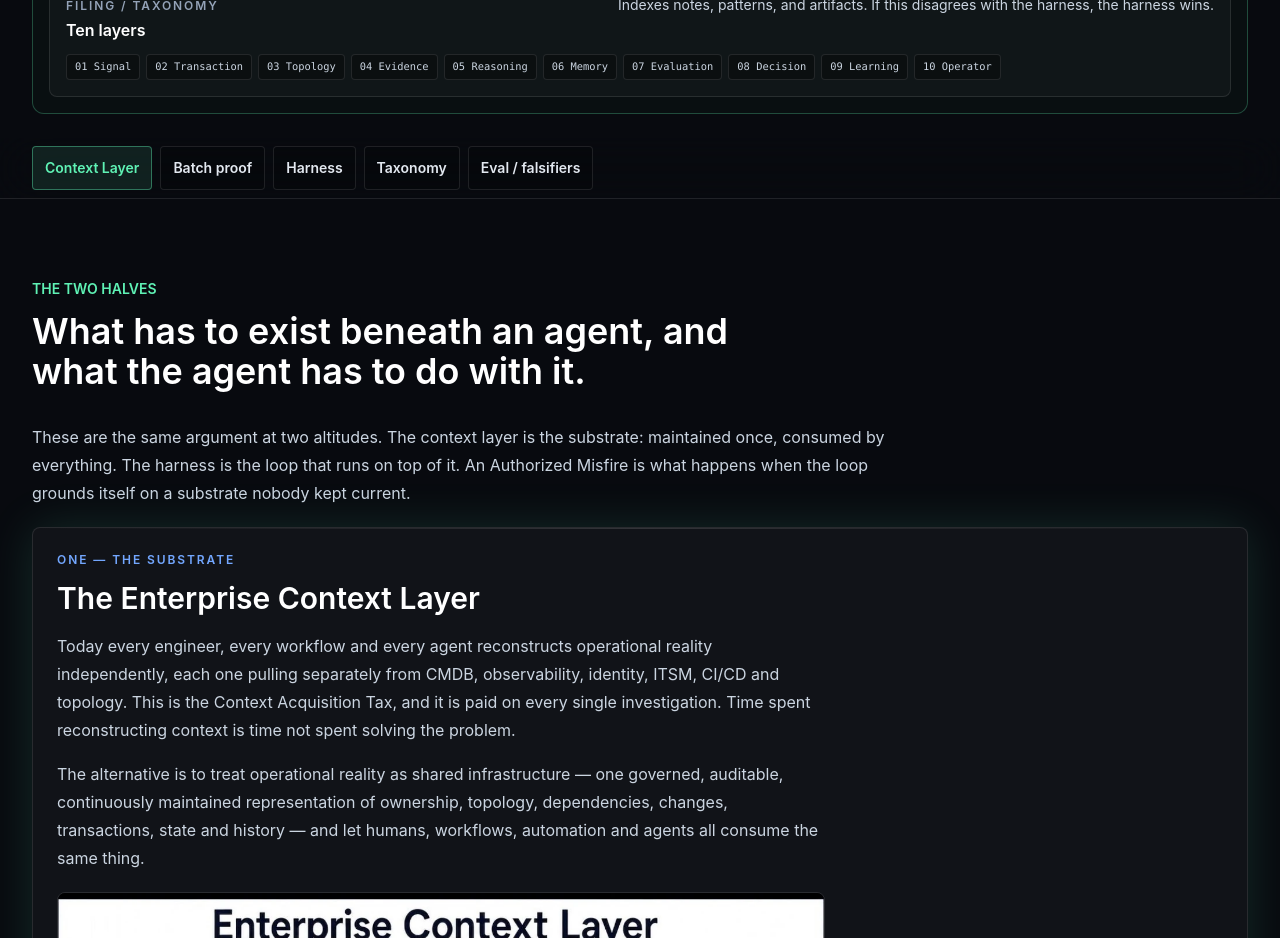
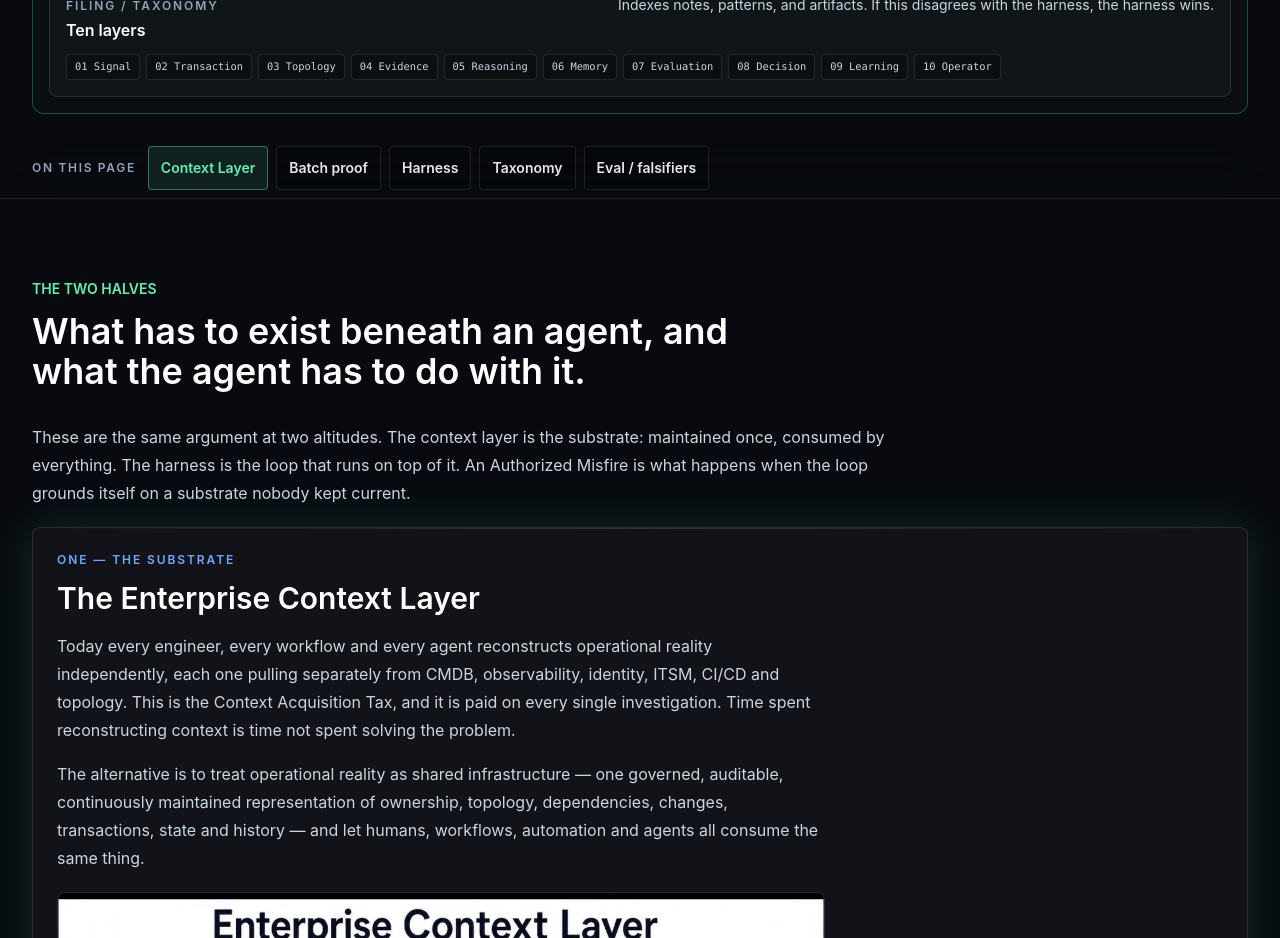
Before and after one commit to rseri17-code/seri-ai, a Next.js app: page /framework in a window 1280 px wide. Shown: the part 1460-2398 px from the top of the page. Built offline with nearby package versions, Linux system fonts and the light colour scheme; no server answers.

Commit message:
fix: keep framework section-nav label in rendered HTML
The rendered-route contract reads visible text, not aria-label attributes.

Co-authored-by: rseri17-code <rseri17-code@users.noreply.github.com>

```diff
--- a/components/framework-section-nav.tsx
+++ b/components/framework-section-nav.tsx
@@ -49,7 +49,9 @@ export function FrameworkSectionNav() {
 
   return (
     <div className="sticky top-[4.75rem] z-40 border-b border-white/10 bg-ink/92 backdrop-blur-xl">
-      <nav aria-label="On this page" className="mx-auto flex max-w-7xl gap-2 overflow-x-auto px-4 py-2 sm:px-6 lg:px-8">
+      <nav aria-label="On this page" className="mx-auto flex max-w-7xl items-center gap-3 px-4 py-2 sm:px-6 lg:px-8">
+        <p className="shrink-0 text-xs font-semibold uppercase tracking-[0.14em] text-slate-400">On this page</p>
+        <div className="flex min-w-0 flex-1 gap-2 overflow-x-auto">
           {sections.map((section) => {
             const active = section.id === activeId;
             return (
@@ -68,6 +70,7 @@ export function FrameworkSectionNav() {
               </a>
             );
           })}
+        </div>
       </nav>
     </div>
   );
```
Lines whose indentation alone changed are shown as unchanged.
